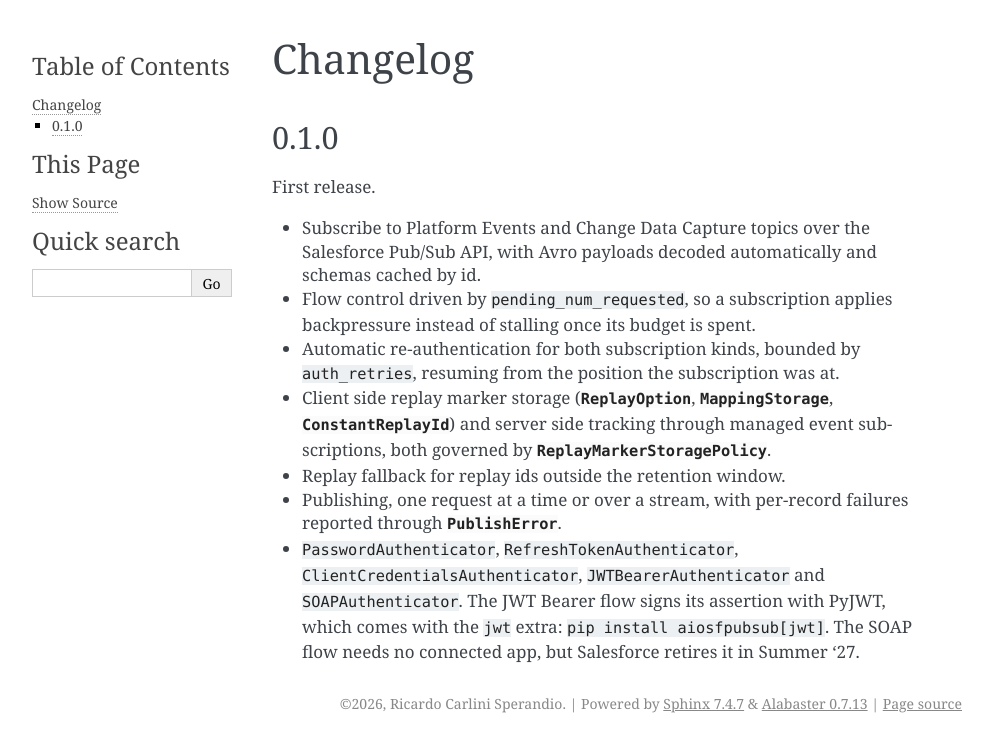
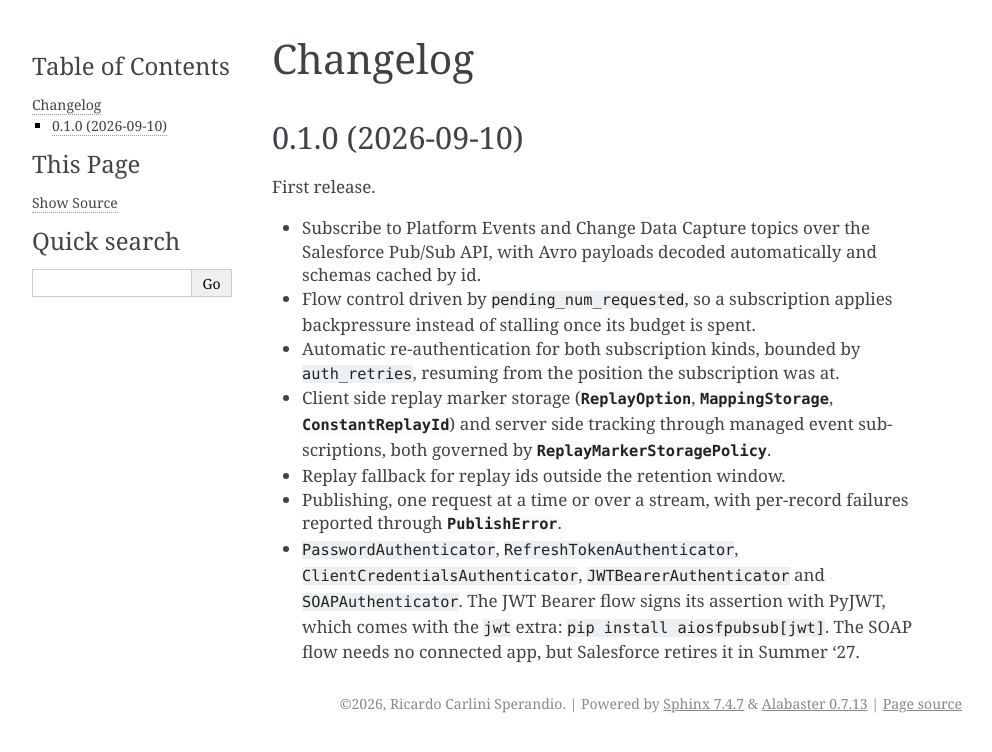
Before and after one commit to carlinix/aiosfpubsub, a Sphinx documentation site: the page built from docs/source/changes.rst, in a window 1280 px wide. Shown: the top 752 px of the page, without its empty margins (148-1140 px from the left). Built offline with Sphinx 7.4.7, drawn with Linux system fonts in a browser that asks for light colours.

Commit message:
chore: date the 0.1.0 changelog entry
The version was already 0.1.0 and was never published, so the JWT Bearer
and SOAP authenticators belong to this first release rather than to a
follow-up. Only the release date was missing.

Co-Authored-By: Claude Opus 5 <noreply@anthropic.com>
Claude-Session: https://claude.ai/code/session_01ND6RWkxw1rpqBkLnpM3h2r

```diff
--- a/docs/source/changes.rst
+++ b/docs/source/changes.rst
@@ -1,8 +1,8 @@
 Changelog
 =========
 
-0.1.0
------
+0.1.0 (2026-09-10)
+------------------
 
 First release.
 
```
